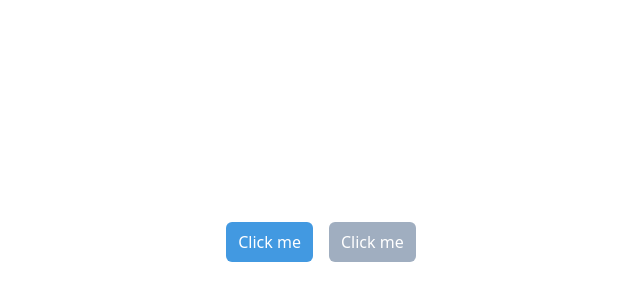
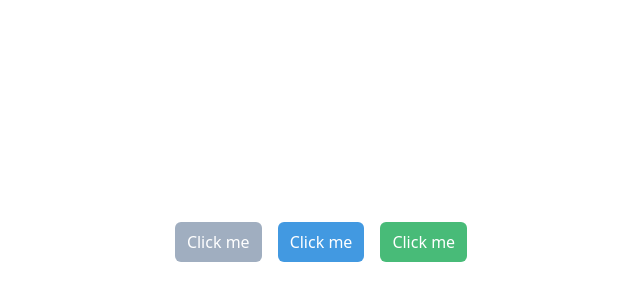
Before and after one commit to th-km/gatsby-tailwind, a Gatsby site: page / in a window 1280 px wide. Shown: the part 158-458 px from the top of the page, without its empty margins (319-959 px from the left). Built offline with nearby package versions, Linux system fonts and the light colour scheme; Gatsby itself is replaced by a stand-in of ours.

Commit message:
Update demo

```diff
--- a/src/components/button.js
+++ b/src/components/button.js
@@ -1,9 +1,11 @@
 import React from "react"
 
-const BASE = "px-3 py-2 text-md rounded-md text-white"
+const BASE =
+  "px-3 py-2 text-base text-white bg-gray-500 rounded-md hover:bg-gray-600"
+
 const VARIANTS = {
-  default: "bg-blue-500 hover:bg-blue-600",
-  muted: "bg-gray-500 hover:bg-gray-600",
+  primary: "bg-blue-500 hover:bg-blue-600",
+  secondary: "bg-green-500 hover:bg-green-600",
 }
 
 const Button = ({ children, variant, className = "" }) => {
--- a/src/pages/index.js
+++ b/src/pages/index.js
@@ -5,10 +5,11 @@ export default () => {
   return (
     <main className="container mx-auto">
       <div className="flex items-center justify-center h-screen">
-        <Button variant="default" className="mr-4">
-          Click me
-        </Button>
-        <Button variant="muted">Click me</Button>
+        <div className="grid grid-cols-3 gap-4">
+          <Button>Click me</Button>
+          <Button variant="primary">Click me</Button>
+          <Button variant="secondary">Click me</Button>
+        </div>
       </div>
     </main>
   )
```
